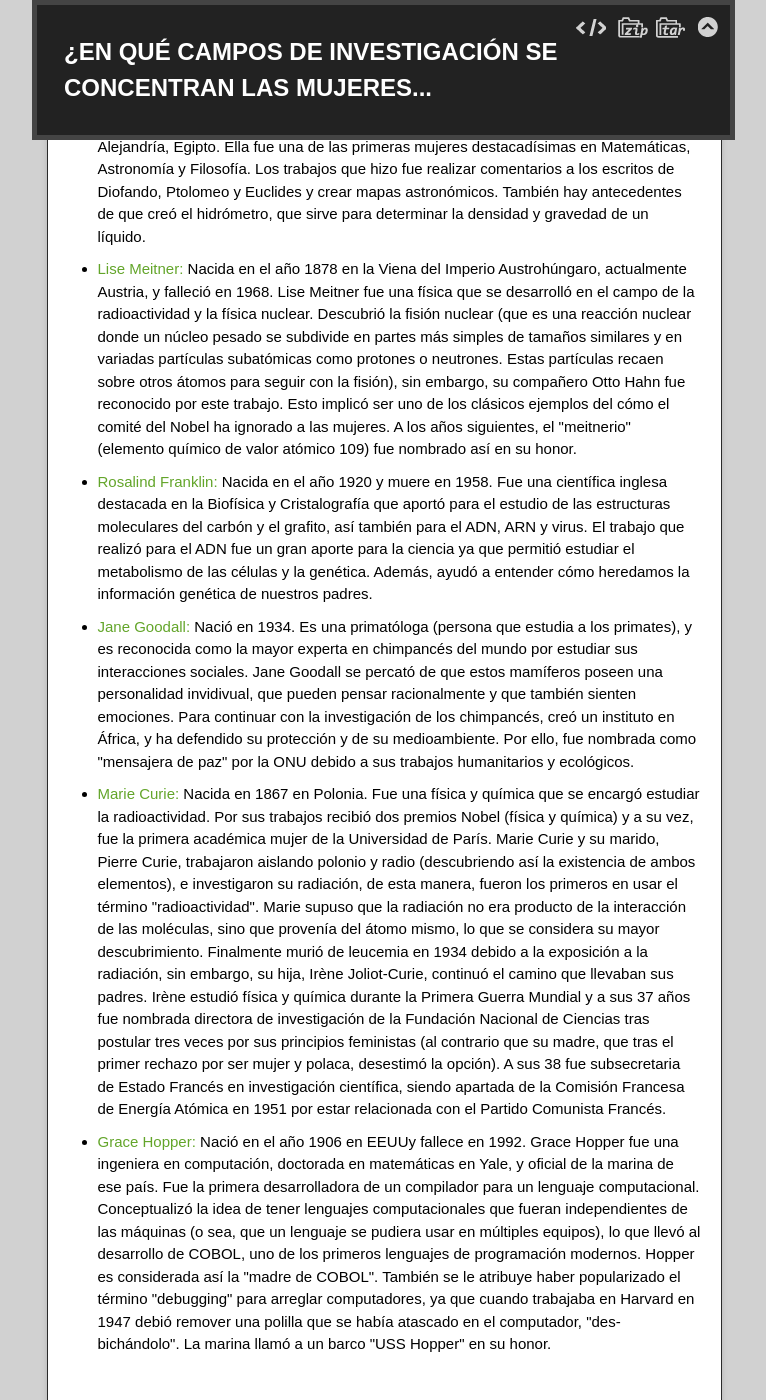
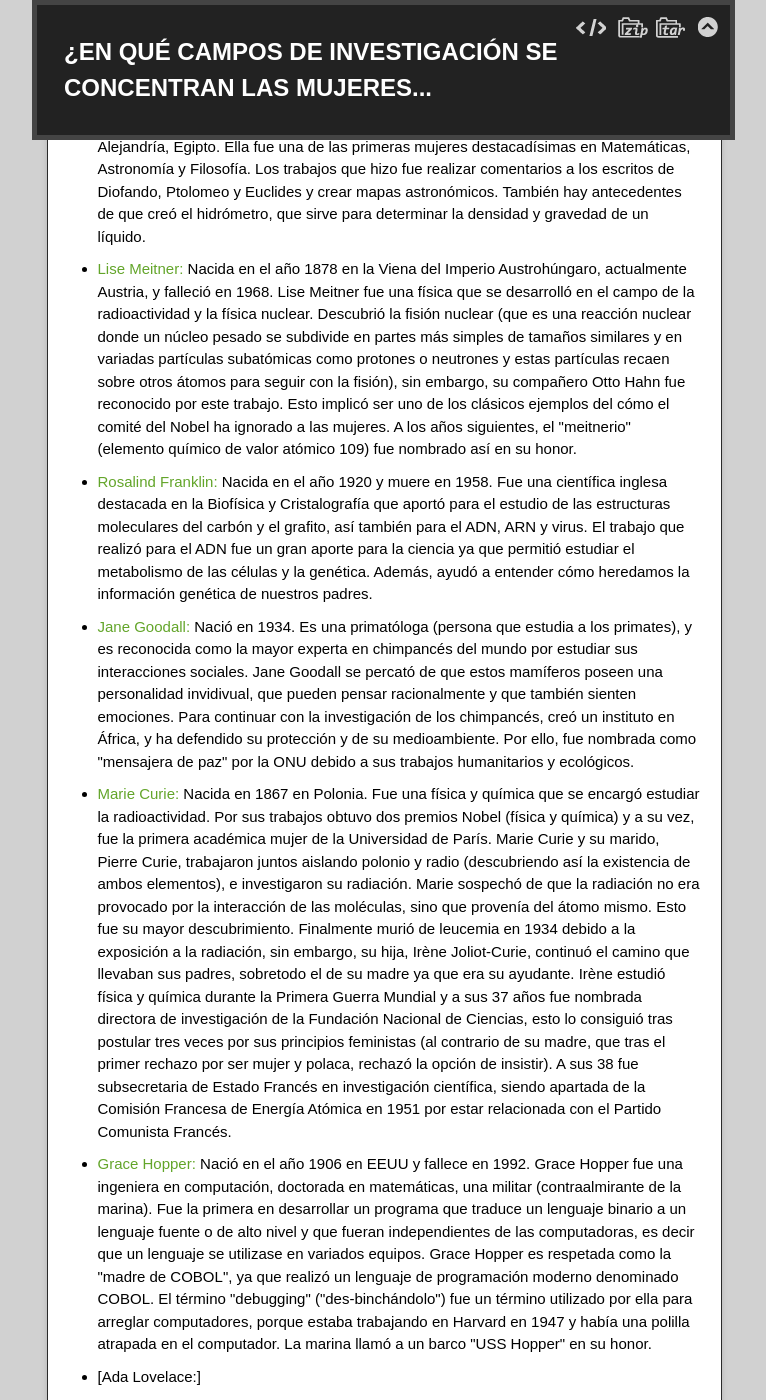
Before and after one commit to Mujeryciencias/mujeryciencias.github.io, a Jekyll site: the page index.html, which Jekyll copies as it is, in a window 1280 px wide and 1400 px high, scrolled down 1177 px. Shown: the whole window, without its empty margins (256-1022 px from the left). Built offline with Jekyll 4.4.1, drawn with Linux system fonts in a browser that asks for light colours; nearby versions of some CDN libraries; Markdown is read by kramdown in place of the engine named in the settings.

```diff
--- a/index.html
+++ b/index.html
@@ -64,9 +64,12 @@
 
 <ul>
 <li>
-<a href="http://www.karmelemarchante.com/files/thumbnail_20100213120250_3452_99a42b9e-9fc0-4fa3-ae06-7118ed722c3a.jpg">Hipatia de Alejandría:</a> Nacida entre los años 355 a 370 - 415 d.C. que provenía de Alejandría, Egipto. Ella fue una de las primeras mujeres destacadísimas en Matemáticas, Astronomía y Filosofía. Los trabajos que hizo fue realizar comentarios a los escritos de Diofando, Ptolomeo y Euclides y crear mapas astronómicos. También hay antecedentes de que creó el hidrómetro, que sirve para determinar la densidad y gravedad de un líquido.</li>
+<a href="http://www.karmelemarchante.com/files/thumbnail_20100213120250_3452_99a42b9e-9fc0-4fa3-ae06-7118ed722c3a.jpg">Hipatia de Alejandría:</a> Nacida entre los años 355 a 370 - 415 d.C. que provenía de Alejandría, Egipto. Ella fue una de las primeras mujeres destacadísimas en Matemáticas, Astronomía y Filosofía.
+Los trabajos que hizo fue realizar comentarios a los escritos de Diofando, Ptolomeo y Euclides y crear mapas astronómicos. También hay antecedentes de que creó el hidrómetro, que sirve para determinar la densidad y gravedad de un líquido.</li>
 <li>
-<a href="https://www.helmholtz-berlin.de/media/media/oea/web/pm/2003/lise_meitner_6_jog.jpg">Lise Meitner:</a> Nacida en el año 1878 en la Viena del Imperio Austrohúngaro, actualmente Austria, y falleció en 1968. Lise Meitner fue una física que se desarrolló en el campo de la radioactividad y la física nuclear. Descubrió la fisión nuclear (que es una reacción nuclear donde un núcleo pesado se subdivide en partes más simples de tamaños similares y en variadas partículas subatómicas como protones o neutrones. Estas partículas recaen sobre otros átomos para seguir con la fisión), sin embargo, su compañero Otto Hahn fue  reconocido por este trabajo. Esto implicó ser uno de los clásicos ejemplos del cómo el comité del Nobel ha ignorado a las mujeres. A los años siguientes, el "meitnerio" (elemento químico de valor atómico 109) fue nombrado así en su honor.</li>
+<a href="https://www.helmholtz-berlin.de/media/media/oea/web/pm/2003/lise_meitner_6_jog.jpg">Lise Meitner:</a> Nacida en el año 1878 en la Viena del Imperio Austrohúngaro, actualmente Austria, y falleció en 1968. Lise Meitner fue una física que se desarrolló en el campo de la radioactividad y la física nuclear.
+Descubrió la fisión nuclear (que es una reacción nuclear donde un núcleo pesado se subdivide en partes más simples de tamaños similares y en variadas partículas subatómicas como protones o neutrones y estas partículas recaen sobre otros átomos para seguir con la fisión), sin embargo, su compañero Otto Hahn fue  reconocido por este trabajo. Esto implicó ser uno de los clásicos ejemplos del cómo el comité del Nobel ha ignorado a las mujeres.
+A los años siguientes, el "meitnerio" (elemento químico de valor atómico 109) fue nombrado así en su honor.</li>
 <li>
 <a href="http://www.the-medium-is-not-enough.com/images/RosalindFranklin.jpg">Rosalind Franklin:</a> Nacida en el  año 1920 y muere en 1958. Fue una científica inglesa destacada en la Biofísica y Cristalografía que aportó para el estudio de las estructuras moleculares del carbón y el grafito, así también para el ADN, ARN y virus.
 El trabajo que realizó para el ADN fue un gran aporte para la ciencia ya que permitió estudiar el metabolismo de las células y la genética. Además, ayudó a entender cómo heredamos la información genética de nuestros padres.</li>
@@ -74,10 +77,19 @@
 <a href="http://www.public.navy.mil/airfor/nalo/PublishingImages/JaneGoodall.jpg">Jane Goodall:</a> Nació en 1934. Es una primatóloga (persona que estudia a los primates), y es reconocida como la mayor experta en chimpancés del mundo por estudiar sus interacciones sociales. Jane Goodall se percató de que estos mamíferos poseen una personalidad invidivual, que pueden pensar racionalmente y que también sienten emociones.
 Para continuar con la investigación de los chimpancés, creó un instituto en África, y ha defendido su protección y de su medioambiente. Por ello, fue nombrada como "mensajera de paz" por la ONU debido a sus trabajos humanitarios y ecológicos.</li>
 <li>
-<a href="http://www.planet-science.com/umbraco/ImageGen.ashx?image=/media/9858/marie_curie.jpg&amp;width=600&amp;constrain=true">Marie Curie:</a> Nacida en 1867 en Polonia. Fue una física y química que se encargó estudiar la radioactividad. Por sus trabajos recibió dos premios Nobel (física y química) y a su vez, fue la primera académica mujer de la Universidad de París. Marie Curie y su marido, Pierre Curie, trabajaron aislando polonio y radio (descubriendo así la existencia de ambos elementos), e investigaron su radiación, de esta manera, fueron los primeros en usar el término "radioactividad". Marie supuso que la radiación no era producto de la interacción de las moléculas, sino que provenía del átomo mismo, lo que se considera su mayor descubrimiento. Finalmente murió de leucemia en 1934 debido a la exposición a la radiación, sin embargo, su hija, Irène Joliot-Curie, continuó el camino que llevaban sus padres. Irène estudió física y química durante la Primera Guerra Mundial y a sus 37 años fue nombrada directora de investigación de la Fundación Nacional de Ciencias tras postular tres veces por sus principios feministas (al contrario que su madre, que tras el primer rechazo por ser mujer y polaca, desestimó la opción). A sus 38 fue subsecretaria de Estado Francés en investigación científica, siendo apartada de la Comisión Francesa de Energía Atómica en 1951 por estar relacionada con el Partido Comunista Francés.</li>
+<a href="http://www.abc.es/Media/201112/05/marie-pierre-curie--644x362.jpg">Marie Curie:</a> Nacida en 1867 en Polonia. Fue una física y química que se encargó estudiar la radioactividad.
+Por sus trabajos obtuvo dos premios Nobel (física y química) y a su vez, fue la primera académica mujer de la Universidad de París.
+Marie Curie y su marido, Pierre Curie, trabajaron juntos aislando polonio y radio (descubriendo así la existencia de ambos elementos), e investigaron su radiación.
+Marie sospechó de que la radiación no era provocado por la interacción de las moléculas, sino que provenía del átomo mismo. Esto fue su mayor descubrimiento.
+Finalmente murió de leucemia en 1934 debido a la exposición a la radiación, sin embargo, su hija, Irène Joliot-Curie, continuó el camino que llevaban sus padres, sobretodo el de su madre ya que era su ayudante.
+Irène estudió física y química durante la Primera Guerra Mundial y a sus 37 años fue nombrada directora de investigación de la Fundación Nacional de Ciencias, esto lo consiguió tras postular tres veces por sus principios feministas (al contrario de su madre, que tras el primer rechazo por ser mujer y polaca, rechazó la opción de insistir). A sus 38 fue subsecretaria de Estado Francés en investigación científica, siendo apartada de la Comisión Francesa de Energía Atómica en 1951 por estar relacionada con el Partido Comunista Francés.</li>
 <li>
-<a href="http://regmedia.co.uk/2013/03/09/grace_hopper.jpg">Grace Hopper:</a> Nació en el año 1906 en EEUUy fallece en 1992. Grace Hopper fue una ingeniera en computación, doctorada en matemáticas en Yale, y oficial de la marina de ese país. Fue la primera desarrolladora de un compilador para un lenguaje computacional. Conceptualizó la idea de tener lenguajes computacionales que fueran independientes de las máquinas (o sea, que un lenguaje se pudiera usar en múltiples equipos), lo que llevó al desarrollo de COBOL, uno de los primeros lenguajes de programación modernos. Hopper es considerada así la "madre de COBOL".
-También se le atribuye haber popularizado el término "debugging" para arreglar computadores, ya que cuando trabajaba en Harvard en 1947 debió remover una polilla que se había atascado en el computador, "des-bichándolo". La marina llamó a un barco "USS Hopper" en su honor.</li>
+<a href="http://regmedia.co.uk/2013/03/09/grace_hopper.jpg">Grace Hopper:</a> Nació en el año 1906 en EEUU y fallece en 1992. Grace Hopper fue una ingeniera en computación, doctorada en matemáticas, una militar (contraalmirante de la marina).
+Fue la primera en desarrollar un programa que traduce un lenguaje binario a un lenguaje fuente o de alto nivel y que fueran independientes de las computadoras, es decir que un lenguaje se utilizase en variados equipos.
+Grace Hopper es respetada como la "madre de COBOL", ya que realizó un lenguaje de programación moderno denominado COBOL.
+El término "debugging" ("des-binchándolo") fue un término utilizado por ella para arreglar computadores, porque estaba trabajando en Harvard en 1947 y había una polilla atrapada en el computador.
+La marina llamó a un barco "USS Hopper" en su honor.</li>
+<li>[Ada Lovelace:]</li>
 </ul>
         </article>
       </div>
```
Also changed, not shown: params.json (+1 -1 lines).
